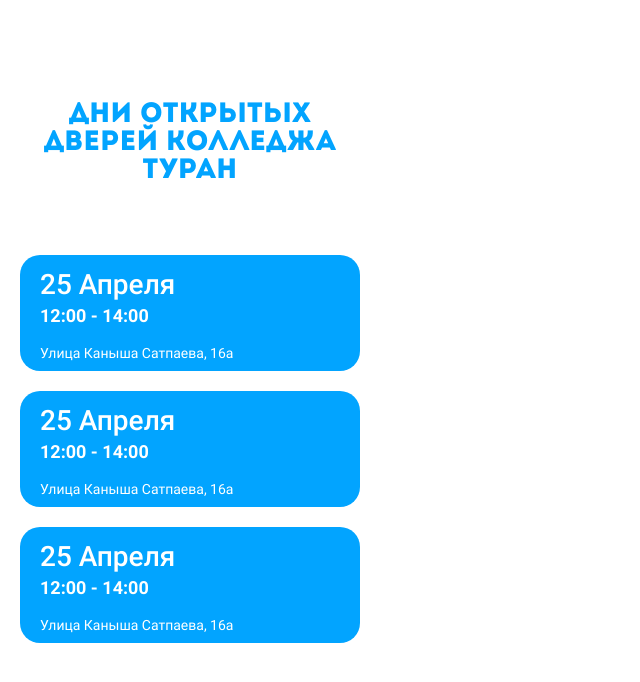
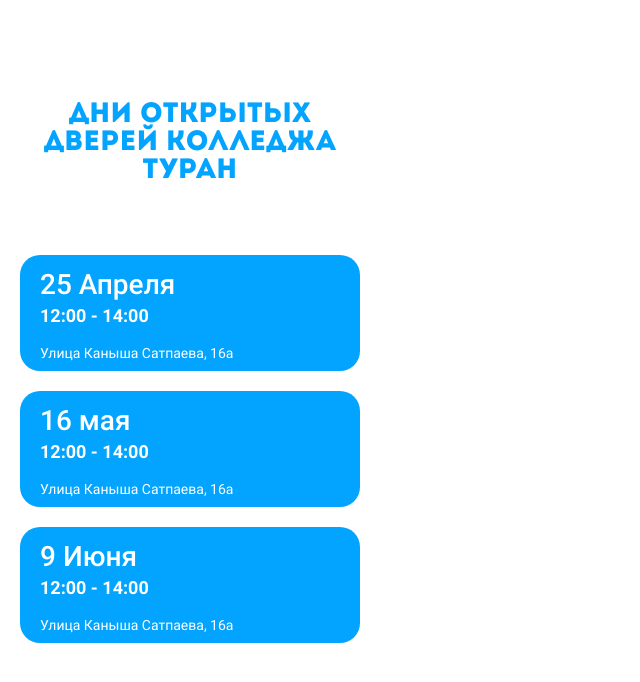
Before and after one commit to EGSleger/turan-open-day-project, a plain HTML site: page index.html in a window 1280 px wide. Shown: the whole page, without its empty margins (0-640 px from the left). Drawn offline with Linux system fonts and the light colour scheme.

Commit message:
Update index.html

```diff
--- a/index.html
+++ b/index.html
@@ -25,14 +25,14 @@
                 </div>
                 <div id="open_model2" class="card">
                     <div>
-                        <h2 class="card_h2">25 Апреля</h2>
+                        <h2 class="card_h2">16 мая</h2>
                         <h3 class="card_h3">12:00 - 14:00</h3>
                     </div>
                     <h4 class="card_h4">Улица Каныша Сатпаева, 16а</h4>
                 </div>
                 <div id="open_model3" class="card">
                     <div>
-                        <h2 class="card_h2">25 Апреля</h2>
+                        <h2 class="card_h2">9 Июня</h2>
                         <h3 class="card_h3">12:00 - 14:00</h3>
                     </div>
                     <h4 class="card_h4">Улица Каныша Сатпаева, 16а</h4>
```
